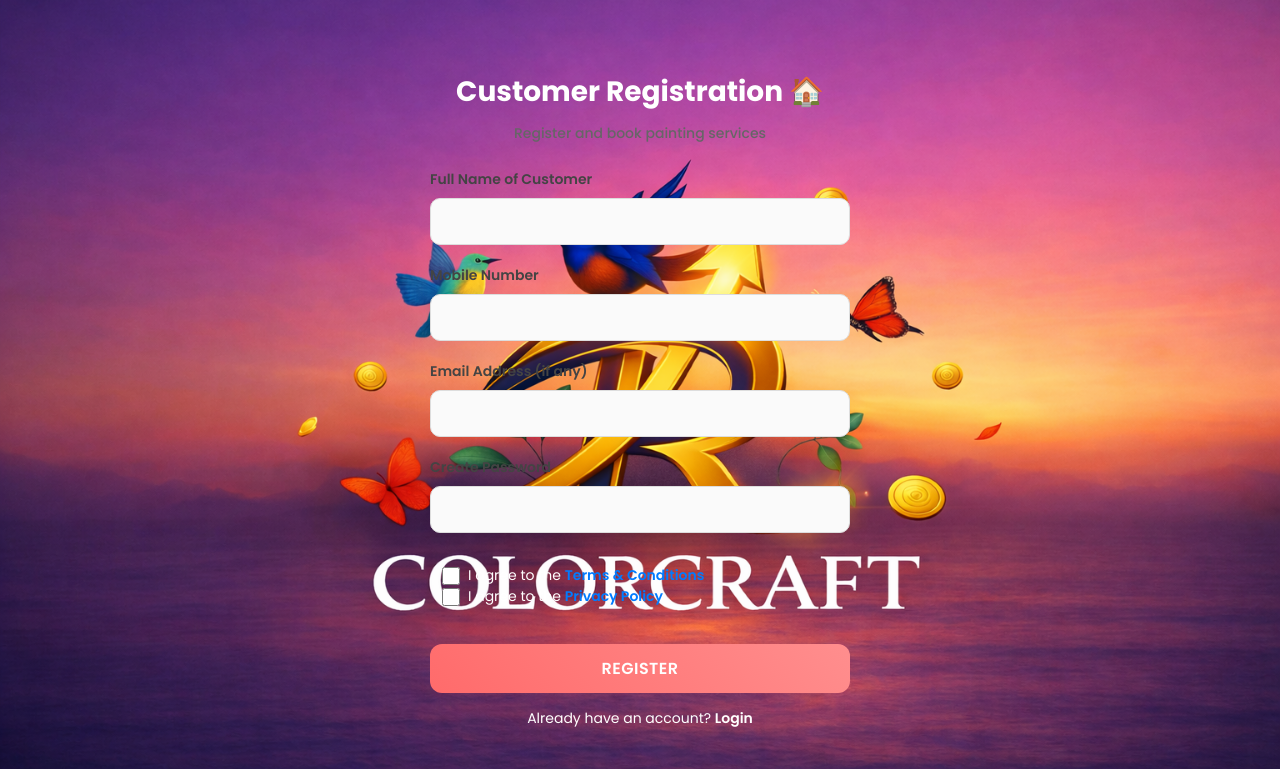
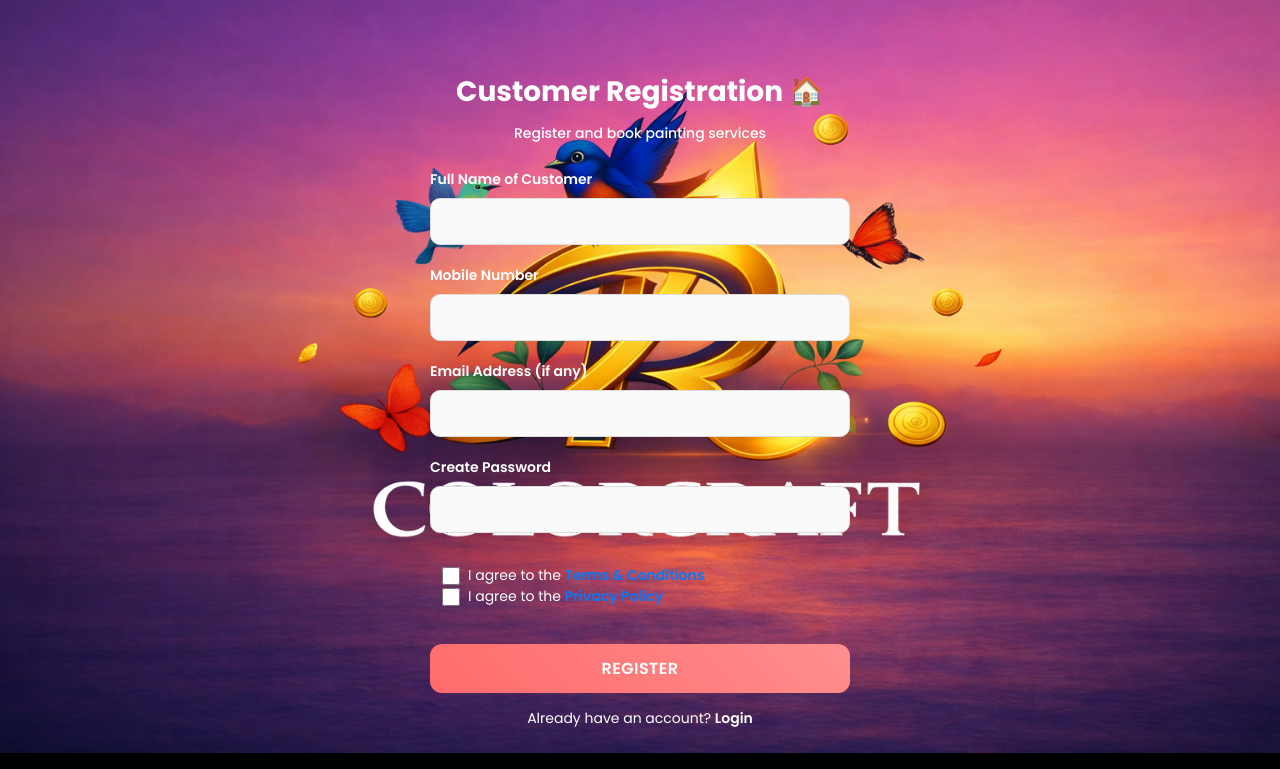
Before and after one commit to 8851962638/RAS, a Django app: page /en/accounts/signup_customer/ in a window 1280 px wide. Shown: the top 769 px of the page. Run offline with Django 4.2, Linux system fonts and the light colour scheme.

Commit message:
fix signup ui

```diff
--- a/accounts/templates/accounts/signup_customer.html
+++ b/accounts/templates/accounts/signup_customer.html
@@ -7,28 +7,28 @@
 <div class="auth-container">
   <div class="auth-box">
     <h1>Customer Registration 🏠</h1>
-    <p class="subtitle">Register and book painting services</p>
+    <p style="color: #fff;"  class="subtitle">Register and book painting services</p>
 
     <form id="customerSignupForm" method="POST">
       {% csrf_token %}
 
       <div class="input-group">
-        <label for="customer_full_name">Full Name of Customer</label>
+        <label style="color: #fff;" for="customer_full_name">Full Name of Customer</label>
         <input type="text" id="customer_full_name" name="customer_full_name" required>
       </div>
 
       <div class="input-group">
-        <label for="mobile">Mobile Number</label>
+        <label style="color: #fff;" for="mobile">Mobile Number</label>
         <input type="text" id="mobile" name="mobile" required>
       </div>
 
       <div class="input-group">
-        <label for="email">Email Address (if any)</label>
+        <label style="color: #fff;" for="email">Email Address (if any)</label>
         <input type="text" id="email" name="email">
       </div>
 
       <div class="input-group">
-        <label for="customer_password">Create Password</label>
+        <label style="color: #fff;" for="customer_password">Create Password</label>
         <input type="password" id="customer_password" name="customer_password" required>
       </div>
 
@@ -100,9 +100,11 @@ body::before {
   position: fixed;
   width: 100%;
   height: 100%;
-  background: url('{% static 'gallery/logoHD.png' %}') center/cover no-repeat fixed, #000;
+  background: url('{% static 'gallery/logoHD.png' %}') center -100px / cover no-repeat fixed, #000;
   z-index: 0;
   pointer-events: none;
+  top: 0;
+  left: 0;
 }
 
 /* Auth Container with Background */
--- a/accounts/templates/accounts/signup_employee.html
+++ b/accounts/templates/accounts/signup_employee.html
@@ -110,9 +110,11 @@ body::before {
   position: fixed;
   width: 100%;
   height: 100%;
-  background: url('{% static 'gallery/logoHD.png' %}') center/cover no-repeat fixed, #000;
+  background: url('{% static 'gallery/logoHD.png' %}') center -100px / cover no-repeat fixed, #000;
   z-index: 0;
   pointer-events: none;
+  top: 0;
+  left: 0;
 }
 
 /* Auth Container with Background */
```
